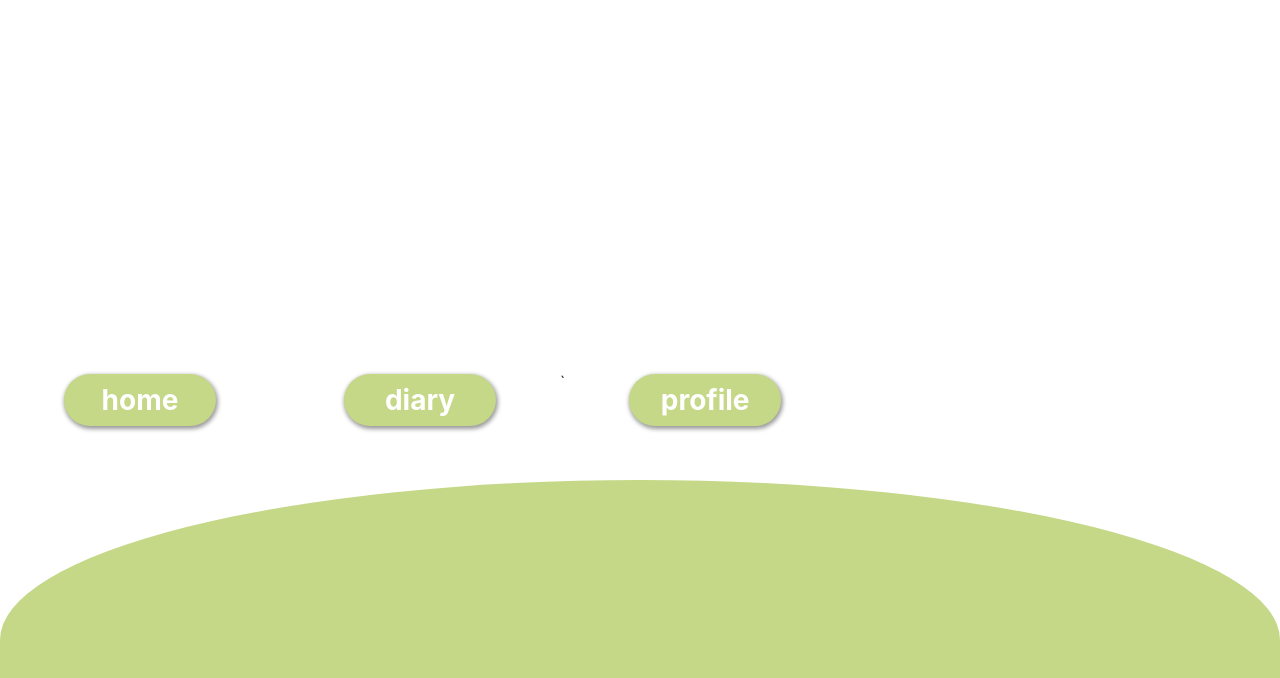
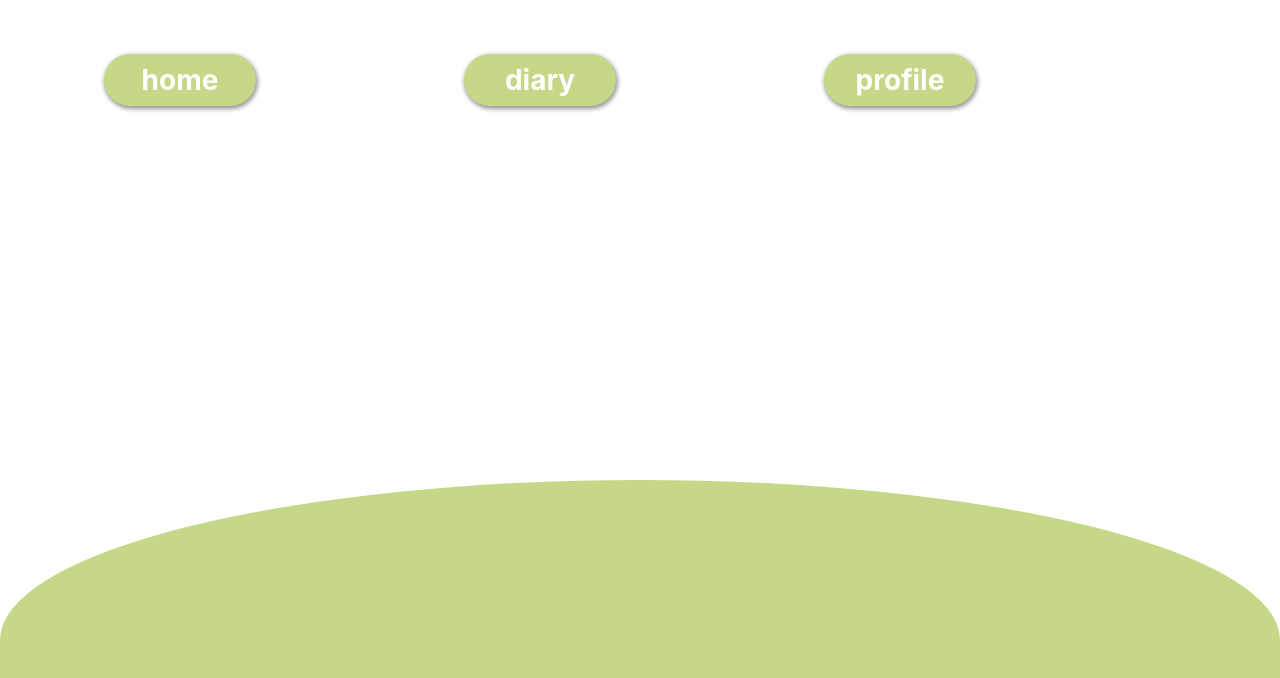
Before and after one commit to jjhair119/selfgrowth, a React (Vite) app: page / in a window 1280 px wide. Shown: the top 678 px of the page. Built offline with nearby package versions, Linux system fonts and the light colour scheme; the HTML template or start-up script is replaced by a standard one.

Commit message:
0516
Branch merge

```diff
--- a/src/App.tsx
+++ b/src/App.tsx
@@ -1,17 +1,12 @@
-import { useState } from "react";
-
-import styled from "styled-components"
-
-import Home from "./Home.tsx"; import Profile from "./Profile.tsx";
+import {useState} from 'react'
+import styled, {css} from "styled-components"
+import Home from "./Home.tsx";
+import Profile from "./Profile.tsx";
 import Calendar from "./Calendar.tsx";
 import "./App.css";
 
-import WrapDiv from "./components/Wrap.tsx"; import MainButtons from "./components/MainButton.tsx";
-import NavigationDiv from "./components/NavigationWrap.tsx";
-import ToolTipDiv from "./components/ToolTip.tsx";
-import MainContent from "./components/MainContentWrap.tsx";
+export type View = "HOME" | "DIARY" | "PROFILE";
 
-export type View = "HOME" | "DIARY" | "PROFILE";``
 //navigation 높이
 export const NAV_HEIGHT = 160;
 
@@ -134,40 +129,37 @@ export const ConfirmButton = styled.button<{ $bgColor?: string, $isSelected?: nu
 `
 
 function App() {
-  const [currentView, setCurrentView] = useState<View>("HOME");
+    const [currentView, setCurrentView] = useState<View>("HOME");
 
-  return (
-    <WrapDiv>
-      <NavigationDiv>
-        <MainButtons
-          $currentButton="HOME"
-          onClick={() => setCurrentView("HOME")}
-        >
-          <div>home</div>
-          <ToolTipDiv>🐾 홈화면으로 이동</ToolTipDiv>
-        </MainButtons>
-        <MainButtons
-          $currentButton="DIARY"
-          onClick={() => setCurrentView("DIARY")}
-        >
-          <div>diary</div>
-          <ToolTipDiv>🐾 일기 작성하러 가기</ToolTipDiv>
-        </MainButtons>`
-        <MainButtons
-          $currentButton="PROFILE"
-          onClick={() => setCurrentView("PROFILE")}
-        >
-          <div>profile</div>
-          <ToolTipDiv>🐾 마이 페이지 이동</ToolTipDiv>
-        </MainButtons>
-      </NavigationDiv>
-      <MainContent>
-        {currentView === "HOME" && <Home></Home>}
-        {currentView === "DIARY" && <Calendar></Calendar>}
-        {currentView === "PROFILE" && <Profile></Profile>}
-      </MainContent>
-    </WrapDiv>
-  );
+    return (
+        <Wrap>
+            <NavigationWrap>
+                <MainButton $currentButton="HOME" onClick={() => setCurrentView("HOME")}>
+                    <div>home</div>
+                    <ToolTip>🐾 홈화면으로 이동</ToolTip>
+                </MainButton>
+                <MainButton $currentButton="DIARY" onClick={() => setCurrentView("DIARY")}>
+                    <div>diary</div>
+                    <ToolTip>🐾 일기 작성하러 가기</ToolTip>
+                </MainButton>
+                <MainButton $currentButton="PROFILE" onClick={() => setCurrentView("PROFILE")}>
+                    <div>profile</div>
+                    <ToolTip>🐾 마이 페이지 이동</ToolTip>
+                </MainButton>
+            </NavigationWrap>
+            <MainContentWrap>
+                {
+                    currentView === "HOME" && <Home></Home>
+                }
+                {
+                    currentView === "DIARY" && <Calendar></Calendar>
+                }
+                {
+                    currentView === "PROFILE" && <Profile></Profile>
+                }
+            </MainContentWrap>
+        </Wrap>
+    )
 }
 
-export default App;
+export default App
--- a/src/Calendar.tsx
+++ b/src/Calendar.tsx
@@ -1,8 +1,8 @@
 import styled, {css} from "styled-components"
 import {useEffect, useState} from "react";
 import {ConfirmButton} from "./App.tsx";
-import Diary from "./Diary.tsx";
-import { useNavigate } from 'react-router-dom';
+import Diary from "./Diary/Diary.tsx";
+//import { useNavigate } from 'react-router-dom';
 
 const CalendarWrap = styled.div`
 
--- a/src/Diary/Diary.tsx
+++ b/src/Diary/Diary.tsx
@@ -17,7 +17,7 @@ import WeatherArea from "./components/WeatherArea.tsx";
 interface DiaryProps {
   year: number;
   month: number;
-  day: number;
+  day?: number;
   setCurrentView: (view: CalendarView) => void;
 }
 
```
